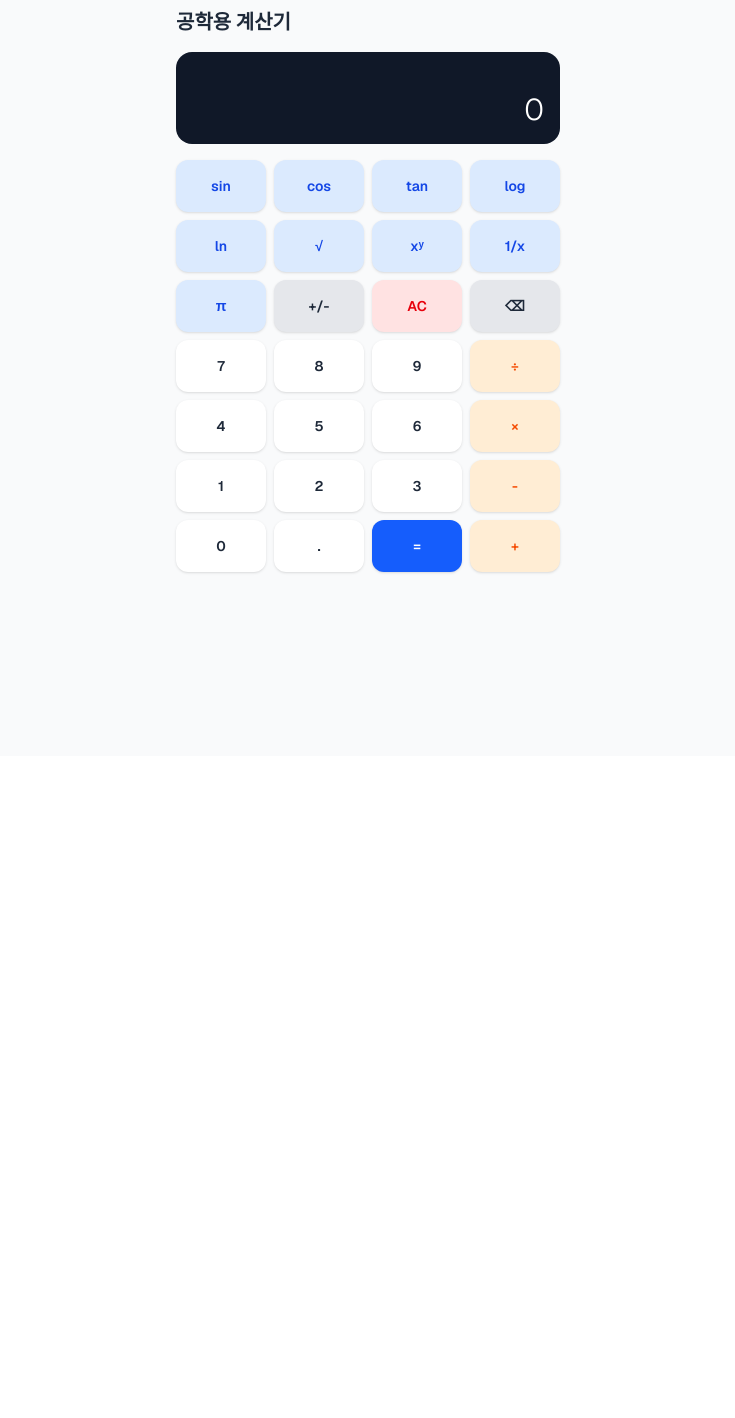
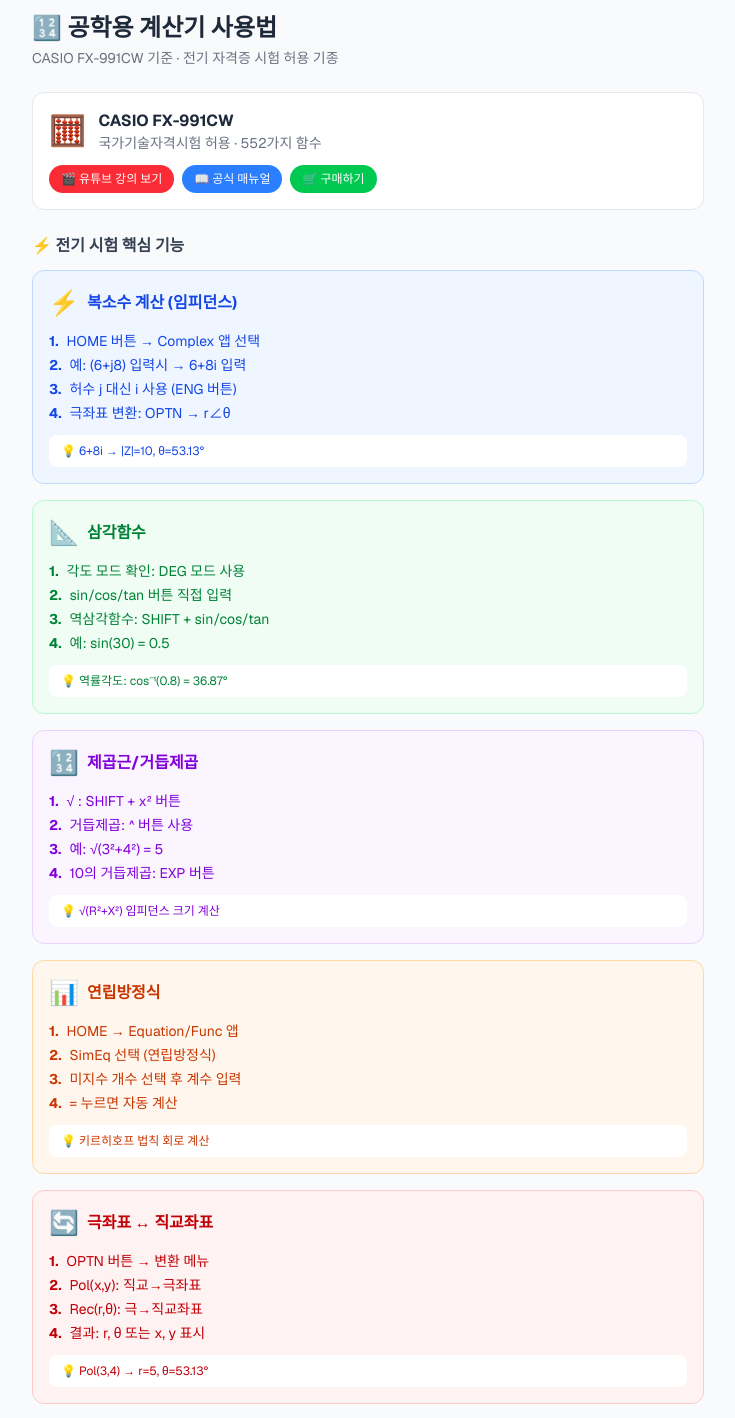
Before and after one commit to leeosan/elemaster, a Next.js app: page /calculator in a window 1280 px wide. Shown: the part 104-1522 px from the top of the page, without its empty margins (272-1007 px from the left). Before the commit the page ends 860 px from the top, so only its background shows below. Built offline with nearby package versions, Linux system fonts and the light colour scheme; no server answers.

Commit message:
공학용계산기 FX-991CW 사용법 페이지 추가

```diff
--- a/src/app/calculator/page.tsx
+++ b/src/app/calculator/page.tsx
@@ -1,94 +1,156 @@
 "use client"
-import { useState } from "react"
 import { useRouter } from "next/navigation"
+
+const topics = [
+  {
+    title: "복소수 계산 (임피던스)",
+    icon: "⚡",
+    color: "blue",
+    steps: [
+      "HOME 버튼 → Complex 앱 선택",
+      "예: (6+j8) 입력시 → 6+8i 입력",
+      "허수 j 대신 i 사용 (ENG 버튼)",
+      "극좌표 변환: OPTN → r∠θ"
+    ],
+    example: "6+8i → |Z|=10, θ=53.13°"
+  },
+  {
+    title: "삼각함수",
+    icon: "📐",
+    color: "green",
+    steps: [
+      "각도 모드 확인: DEG 모드 사용",
+      "sin/cos/tan 버튼 직접 입력",
+      "역삼각함수: SHIFT + sin/cos/tan",
+      "예: sin(30) = 0.5"
+    ],
+    example: "역률각도: cos⁻¹(0.8) = 36.87°"
+  },
+  {
+    title: "제곱근/거듭제곱",
+    icon: "🔢",
+    color: "purple",
+    steps: [
+      "√ : SHIFT + x² 버튼",
+      "거듭제곱: ^ 버튼 사용",
+      "예: √(3²+4²) = 5",
+      "10의 거듭제곱: EXP 버튼"
+    ],
+    example: "√(R²+X²) 임피던스 크기 계산"
+  },
+  {
+    title: "연립방정식",
+    icon: "📊",
+    color: "orange",
+    steps: [
+      "HOME → Equation/Func 앱",
+      "SimEq 선택 (연립방정식)",
+      "미지수 개수 선택 후 계수 입력",
+      "= 누르면 자동 계산"
+    ],
+    example: "키르히호프 법칙 회로 계산"
+  },
+  {
+    title: "극좌표 ↔ 직교좌표",
+    icon: "🔄",
+    color: "red",
+    steps: [
+      "OPTN 버튼 → 변환 메뉴",
+      "Pol(x,y): 직교→극좌표",
+      "Rec(r,θ): 극→직교좌표",
+      "결과: r, θ 또는 x, y 표시"
+    ],
+    example: "Pol(3,4) → r=5, θ=53.13°"
+  },
+  {
+    title: "메모리 활용",
+    icon: "💾",
+    color: "teal",
+    steps: [
+      "STO 버튼으로 변수 저장",
+      "A~F, x, y, z 변수 사용 가능",
+      "저장: 값 입력 후 STO → 변수명",
+      "호출: ALPHA → 변수명"
+    ],
+    example: "중간 계산값 저장 후 재활용"
+  }
+]
+
+const colorMap: any = {
+  blue: "bg-blue-50 border-blue-200 text-blue-700",
+  green: "bg-green-50 border-green-200 text-green-700",
+  purple: "bg-purple-50 border-purple-200 text-purple-700",
+  orange: "bg-orange-50 border-orange-200 text-orange-700",
+  red: "bg-red-50 border-red-200 text-red-700",
+  teal: "bg-teal-50 border-teal-200 text-teal-700"
+}
+
 export default function CalculatorPage() {
   const router = useRouter()
-  const [display, setDisplay] = useState("0")
-  const [prev, setPrev] = useState("")
-  const [op, setOp] = useState("")
-  const [newNum, setNewNum] = useState(true)
-  const handleNum = (n: string) => {
-    if (newNum) { setDisplay(n); setNewNum(false) }
-    else setDisplay(display === "0" ? n : display + n)
-  }
-  const handleDot = () => {
-    if (newNum) { setDisplay("0."); setNewNum(false) }
-    else if (!display.includes(".")) setDisplay(display + ".")
-  }
-  const handleOp = (o: string) => { setPrev(display); setOp(o); setNewNum(true) }
-  const handleEqual = () => {
-    if (!op || !prev) return
-    const a = parseFloat(prev), b = parseFloat(display)
-    let r = 0
-    if (op === "+") r = a + b
-    else if (op === "-") r = a - b
-    else if (op === "*") r = a * b
-    else if (op === "/") r = b !== 0 ? a / b : 0
-    else if (op === "pow") r = Math.pow(a, b)
-    setDisplay(String(parseFloat(r.toFixed(10))))
-    setOp(""); setPrev(""); setNewNum(true)
-  }
-  const handleFunc = (f: string) => {
-    const a = parseFloat(display)
-    let r = 0
-    if (f === "sqrt") r = Math.sqrt(a)
-    else if (f === "sin") r = Math.sin(a * Math.PI / 180)
-    else if (f === "cos") r = Math.cos(a * Math.PI / 180)
-    else if (f === "tan") r = Math.tan(a * Math.PI / 180)
-    else if (f === "log") r = Math.log10(a)
-    else if (f === "ln") r = Math.log(a)
-    else if (f === "inv") r = 1 / a
-    else if (f === "pi") { setDisplay(String(Math.PI)); setNewNum(true); return }
-    setDisplay(String(parseFloat(r.toFixed(10))))
-    setNewNum(true)
-  }
-  const handleClear = () => { setDisplay("0"); setPrev(""); setOp(""); setNewNum(true) }
-  const handleBack = () => { if (display.length <= 1) setDisplay("0"); else setDisplay(display.slice(0, -1)) }
-  const handleSign = () => setDisplay(String(parseFloat(display) * -1))
-  const btn = (label: string, action: () => void, color = "bg-white text-gray-800") =>
-    <button key={label} onClick={action} className={color + " rounded-xl py-4 text-sm font-semibold shadow hover:opacity-80 active:scale-95 transition-all"}>{label}</button>
   return (
     <div className="min-h-screen bg-gray-50 px-4 py-6">
-      <div className="max-w-sm mx-auto">
-        <div className="mb-4">
-          <button onClick={() => router.back()} className="text-gray-500 text-sm">← 뒤로</button>
-          <h1 className="text-xl font-bold text-gray-800 mt-1">공학용 계산기</h1>
+      <div className="max-w-2xl mx-auto">
+        <div className="mb-6">
+          <button onClick={() => router.back()} className="text-gray-500 text-sm hover:text-gray-700">← 뒤로</button>
+          <h1 className="text-2xl font-bold text-gray-800 mt-2">🔢 공학용 계산기 사용법</h1>
+          <p className="text-gray-500 text-sm mt-1">CASIO FX-991CW 기준 · 전기 자격증 시험 허용 기종</p>
         </div>
-        <div className="bg-gray-900 rounded-2xl p-4 mb-4">
-          <div className="text-right text-gray-400 text-sm h-5">{prev} {op}</div>
-          <div className="text-right text-white text-3xl font-light mt-1">{display}</div>
+
+        <div className="bg-white rounded-xl border border-gray-200 p-4 mb-6">
+          <div className="flex items-center gap-3 mb-3">
+            <span className="text-3xl">🧮</span>
+            <div>
+              <p className="font-bold text-gray-800">CASIO FX-991CW</p>
+              <p className="text-sm text-gray-500">국가기술자격시험 허용 · 552가지 함수</p>
+            </div>
+          </div>
+          <div className="flex gap-2 flex-wrap">
+            <a href="https://www.youtube.com/results?search_query=fx-991CW+전기기사+사용법" target="_blank" rel="noopener noreferrer"
+              className="text-xs bg-red-500 text-white px-3 py-1.5 rounded-full hover:bg-red-600">
+              🎬 유튜브 강의 보기
+            </a>
+            <a href="https://support.casio.com/global/ko/calc/manual/fx-570CW_991CW_ko/" target="_blank" rel="noopener noreferrer"
+              className="text-xs bg-blue-500 text-white px-3 py-1.5 rounded-full hover:bg-blue-600">
+              📖 공식 매뉴얼
+            </a>
+            <a href="https://prod.danawa.com/info/?pcode=18963035" target="_blank" rel="noopener noreferrer"
+              className="text-xs bg-green-500 text-white px-3 py-1.5 rounded-full hover:bg-green-600">
+              🛒 구매하기
+            </a>
+          </div>
         </div>
-        <div className="grid grid-cols-4 gap-2 mb-2">
-          {btn("sin", () => handleFunc("sin"), "bg-blue-100 text-blue-700")}
-          {btn("cos", () => handleFunc("cos"), "bg-blue-100 text-blue-700")}
-          {btn("tan", () => handleFunc("tan"), "bg-blue-100 text-blue-700")}
-          {btn("log", () => handleFunc("log"), "bg-blue-100 text-blue-700")}
-          {btn("ln", () => handleFunc("ln"), "bg-blue-100 text-blue-700")}
-          {btn("√", () => handleFunc("sqrt"), "bg-blue-100 text-blue-700")}
-          {btn("xʸ", () => handleOp("pow"), "bg-blue-100 text-blue-700")}
-          {btn("1/x", () => handleFunc("inv"), "bg-blue-100 text-blue-700")}
-          {btn("π", () => handleFunc("pi"), "bg-blue-100 text-blue-700")}
-          {btn("+/-", handleSign, "bg-gray-200 text-gray-800")}
-          {btn("AC", handleClear, "bg-red-100 text-red-600")}
-          {btn("⌫", handleBack, "bg-gray-200 text-gray-800")}
+
+        <h2 className="font-bold text-gray-700 mb-3">⚡ 전기 시험 핵심 기능</h2>
+        <div className="grid gap-4">
+          {topics.map((t) => (
+            <div key={t.title} className={`rounded-xl border p-4 ${colorMap[t.color]}`}>
+              <div className="flex items-center gap-2 mb-3">
+                <span className="text-2xl">{t.icon}</span>
+                <h3 className="font-bold">{t.title}</h3>
+              </div>
+              <ol className="text-sm space-y-1 mb-3">
+                {t.steps.map((s, i) => (
+                  <li key={i} className="flex gap-2">
+                    <span className="font-bold">{i+1}.</span>
+                    <span>{s}</span>
+                  </li>
+                ))}
+              </ol>
+              <div className="bg-white bg-opacity-60 rounded-lg px-3 py-2 text-xs font-mono">
+                💡 {t.example}
+              </div>
+            </div>
+          ))}
         </div>
-        <div className="grid grid-cols-4 gap-2">
-          {btn("7", () => handleNum("7"))}
-          {btn("8", () => handleNum("8"))}
-          {btn("9", () => handleNum("9"))}
-          {btn("÷", () => handleOp("/"), "bg-orange-100 text-orange-600")}
-          {btn("4", () => handleNum("4"))}
-          {btn("5", () => handleNum("5"))}
-          {btn("6", () => handleNum("6"))}
-          {btn("×", () => handleOp("*"), "bg-orange-100 text-orange-600")}
-          {btn("1", () => handleNum("1"))}
-          {btn("2", () => handleNum("2"))}
-          {btn("3", () => handleNum("3"))}
-          {btn("-", () => handleOp("-"), "bg-orange-100 text-orange-600")}
-          {btn("0", () => handleNum("0"))}
-          {btn(".", handleDot)}
-          {btn("=", handleEqual, "bg-blue-600 text-white")}
-          {btn("+", () => handleOp("+"), "bg-orange-100 text-orange-600")}
+
+        <div className="mt-6 bg-yellow-50 border border-yellow-200 rounded-xl p-4">
+          <p className="font-bold text-yellow-800 mb-2">⚠️ 시험장 주의사항</p>
+          <ul className="text-sm text-yellow-700 space-y-1">
+            <li>• 시험 전 계산기 초기화 필수 (SHIFT → 9 → 3)</li>
+            <li>• 각도 단위 DEG 모드 확인</li>
+            <li>• 복소수 계산 시 j 대신 i 사용</li>
+            <li>• 메모리 초기화: SHIFT → 9 → 1</li>
+          </ul>
         </div>
       </div>
     </div>
```
